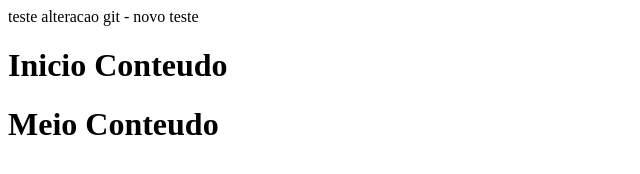
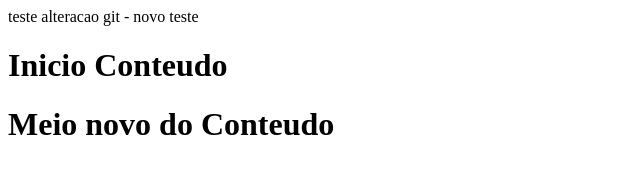
Before and after one commit to nilonogueira/curso-git, a plain HTML site: page index1.html in a window 1280 px wide. Shown: the whole page, without its empty margins (0-640 px from the left). Drawn offline with Linux system fonts and the light colour scheme.

Commit message:
atualiza master

```diff
--- a/index1.html
+++ b/index1.html
@@ -3,7 +3,7 @@
 </head>
 <body>teste alteracao git - novo teste
 <h1>Inicio Conteudo</h1>
-<h1>Meio Conteudo</h1>
+<h1>Meio novo do Conteudo</h1>
 
 </body>
 </html>
```
